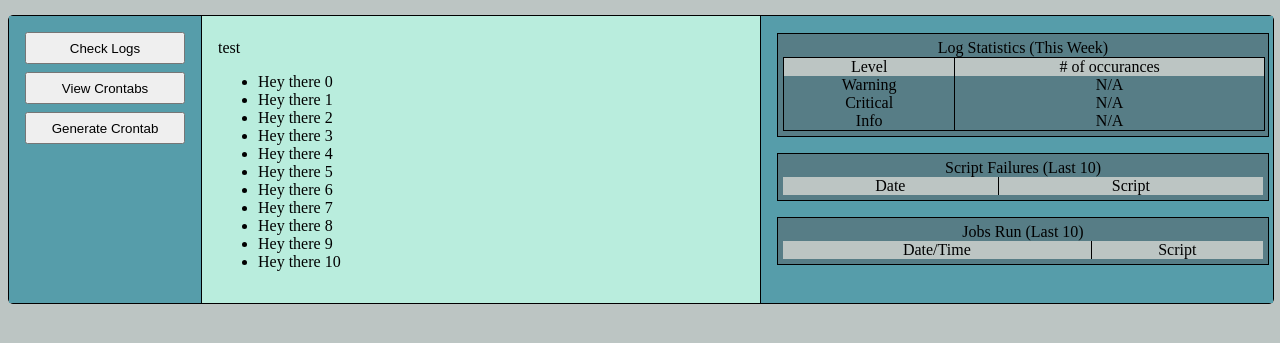
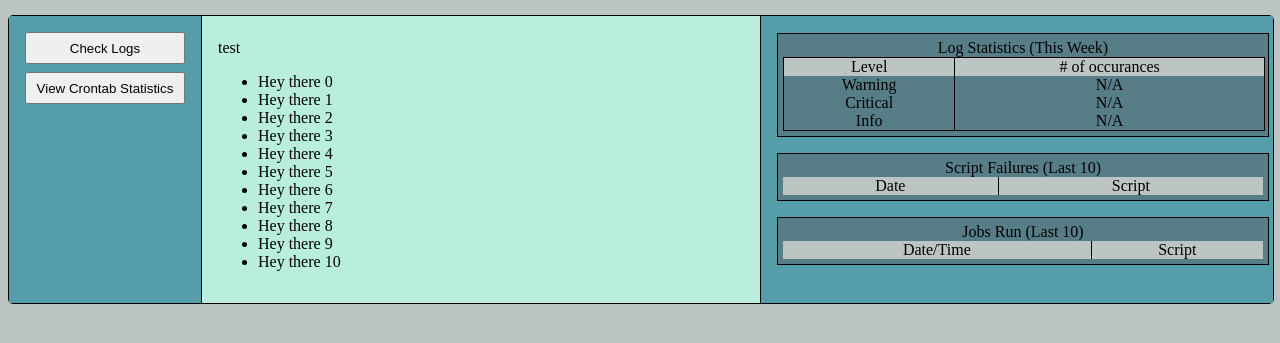
Before and after one commit to TristanAncelet/WebCron-Site, a PHP site: page / in a window 1280 px wide. Shown: the part 76-419 px from the top of the page. Run offline with PHP 8.4, Linux system fonts and the light colour scheme.

Commit message:
Removed unnecessary buttons

```diff
--- a/index.php
+++ b/index.php
@@ -19,8 +19,7 @@
 
             <div class="menu_bar bordered_right cell">
                 <button class="menu_button"> Check Logs </button>
-                <button class="menu_button"> View Crontabs </button>
-                <button class="menu_button"> Generate Crontab </button>
+                <button class="menu_button"> View Crontab Statistics</button>
             </div>
 
             <div class="content cell">
```
